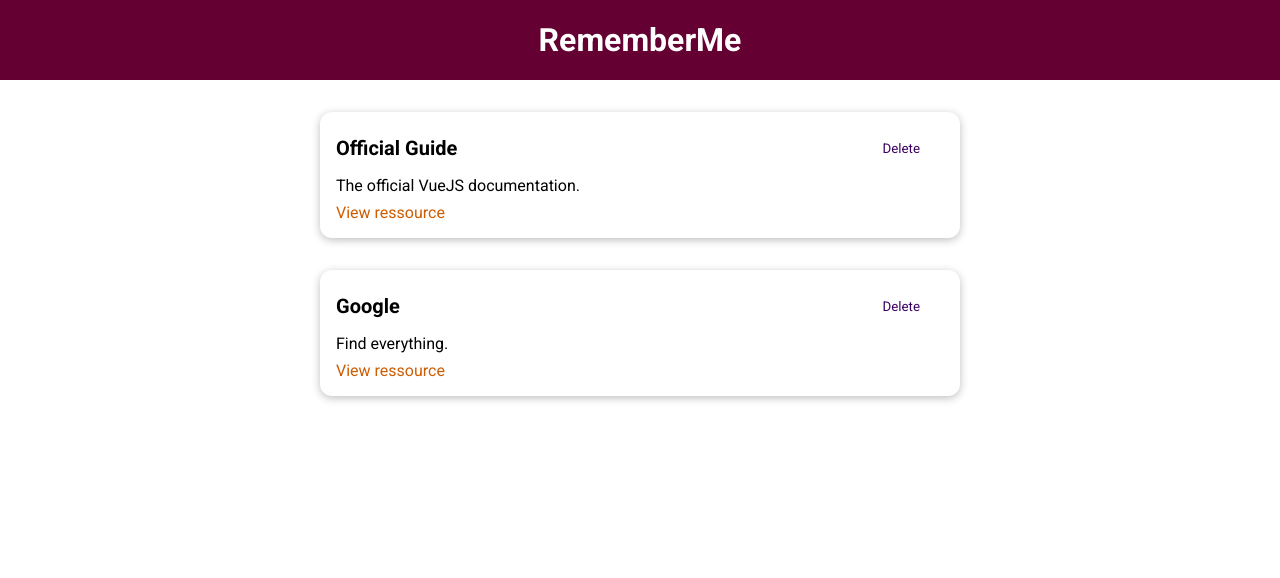
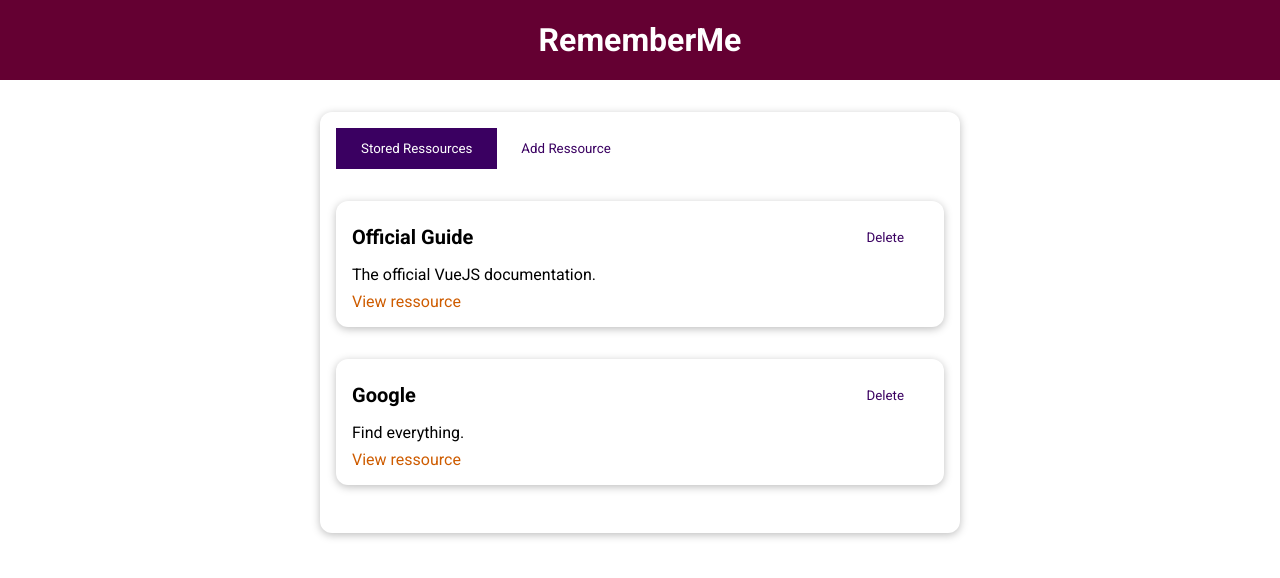
Before and after one commit to Cihaan/RememberMe, a Vue app: page / in a window 1280 px wide. Shown: the top 578 px of the page. Built offline with nearby package versions, Linux system fonts and the light colour scheme.

Commit message:
AddRessources component + TheRessources + dynamic

```diff
--- a/src/App.vue
+++ b/src/App.vue
@@ -1,34 +1,16 @@
 <template>
   <the-header title="RememberMe"></the-header>
-  <stored-ressources :ressources="storedRessources"></stored-ressources>
+  <the-ressources></the-ressources>
 </template>
 
 <script>
-import StoredRessources from './components/learning-ressources/StoredRessources.vue';
 import TheHeader from './components/layouts/TheHeader.vue';
+import TheRessources from './components/learning-ressources/TheRessources.vue';
 
 export default {
   components: {
-    StoredRessources,
     TheHeader,
-  },
-  data() {
-    return {
-      storedRessources: [
-        {
-          id: 'official-guide',
-          tittle: 'Official Guide',
-          description: 'The official VueJS documentation.',
-          link: 'https://vuejs.org',
-        },
-        {
-          id: 'google',
-          tittle: 'Google',
-          description: 'Find everything.',
-          link: 'https://google.org',
-        },
-      ],
-    };
+    TheRessources,
   },
 };
 </script>
--- /dev/null
+++ b/src/components/learning-ressources/AddRessources.vue
@@ -0,0 +1,3 @@
+<template>
+    <h2>Add Ressources</h2>
+</template>
--- a/src/components/learning-ressources/ListRessources.vue
+++ b/src/components/learning-ressources/ListRessources.vue
@@ -3,7 +3,7 @@
     <base-card>
       <header>
         <h3>{{ tittle }}</h3>
-        <delete-button mode='flat'>Delete</delete-button>
+        <base-button mode='flat'>Delete</base-button>
       </header>
       <p>{{ description }}</p>
       <nav>
--- a/src/components/learning-ressources/StoredRessources.vue
+++ b/src/components/learning-ressources/StoredRessources.vue
@@ -17,7 +17,7 @@ export default {
   components: {
     ListResources,
   },
-  props: ['ressources'],
+  inject: ['ressources'],
 };
 </script>
 
--- /dev/null
+++ b/src/components/learning-ressources/TheRessources.vue
@@ -0,0 +1,65 @@
+<template>
+  <base-card>
+    <base-button
+      @click="setSelectedTab('stored-ressources')"
+      :mode="storedResButtonMode"
+      >Stored Ressources</base-button
+    >
+    <base-button
+      @click="setSelectedTab('add-ressources')"
+      :mode="addResButtonMode"
+      >Add Ressource</base-button
+    >
+    <component :is="selectedTab"></component>
+  </base-card>
+</template>
+<script>
+import StoredRessources from './StoredRessources.vue';
+import AddRessources from './AddRessources.vue';
+
+export default {
+  components: {
+    StoredRessources,
+    AddRessources,
+  },
+  data() {
+    return {
+      selectedTab: 'stored-ressources',
+      storedRessources: [
+        {
+          id: 'official-guide',
+          tittle: 'Official Guide',
+          description: 'The official VueJS documentation.',
+          link: 'https://vuejs.org',
+        },
+        {
+          id: 'google',
+          tittle: 'Google',
+          description: 'Find everything.',
+          link: 'https://google.org',
+        },
+      ],
+    };
+  },
+  computed: {
+    storedResButtonMode() {
+      return this.selectedTab === 'stored-ressources' ? null : 'flat';
+    },
+    addResButtonMode() {
+      return this.selectedTab === 'add-ressources' ? null : 'flat';
+    },
+  },
+  provide() {
+    return {
+      ressources: this.storedRessources,
+    };
+  },
+  methods: {
+    setSelectedTab(tab) {
+      this.selectedTab = tab;
+    },
+  },
+};
+</script>
+
+<style scoped></style>
--- a/src/main.js
+++ b/src/main.js
@@ -1,12 +1,12 @@
 import { createApp } from 'vue';
 import App from './App.vue'
 import BaseCard from './components/UI/BaseCard.vue';
-import DeleteButton from './components/UI/DeleteButton.vue'
+import BaseButton from './components/UI/BaseButton.vue'
 
 
 const app = createApp(App)
 app.component('base-card', BaseCard)
-app.component('delete-button', DeleteButton)
+app.component('base-button', BaseButton)
 
 
 app.mount('#app');
```
Also changed, not shown: src/components/UI/BaseButton.vue (renamed from src/components/UI/DeleteButton.vue).
